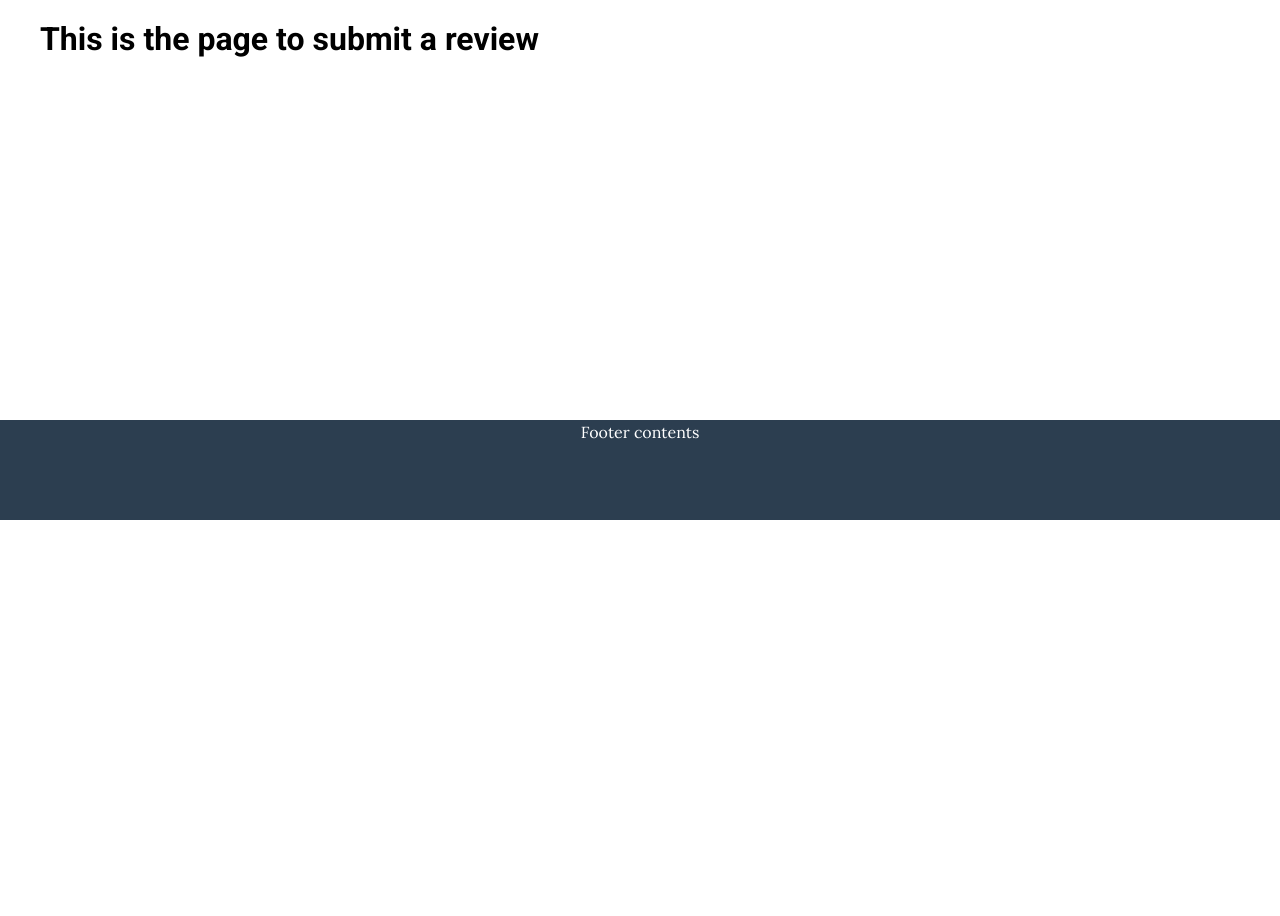
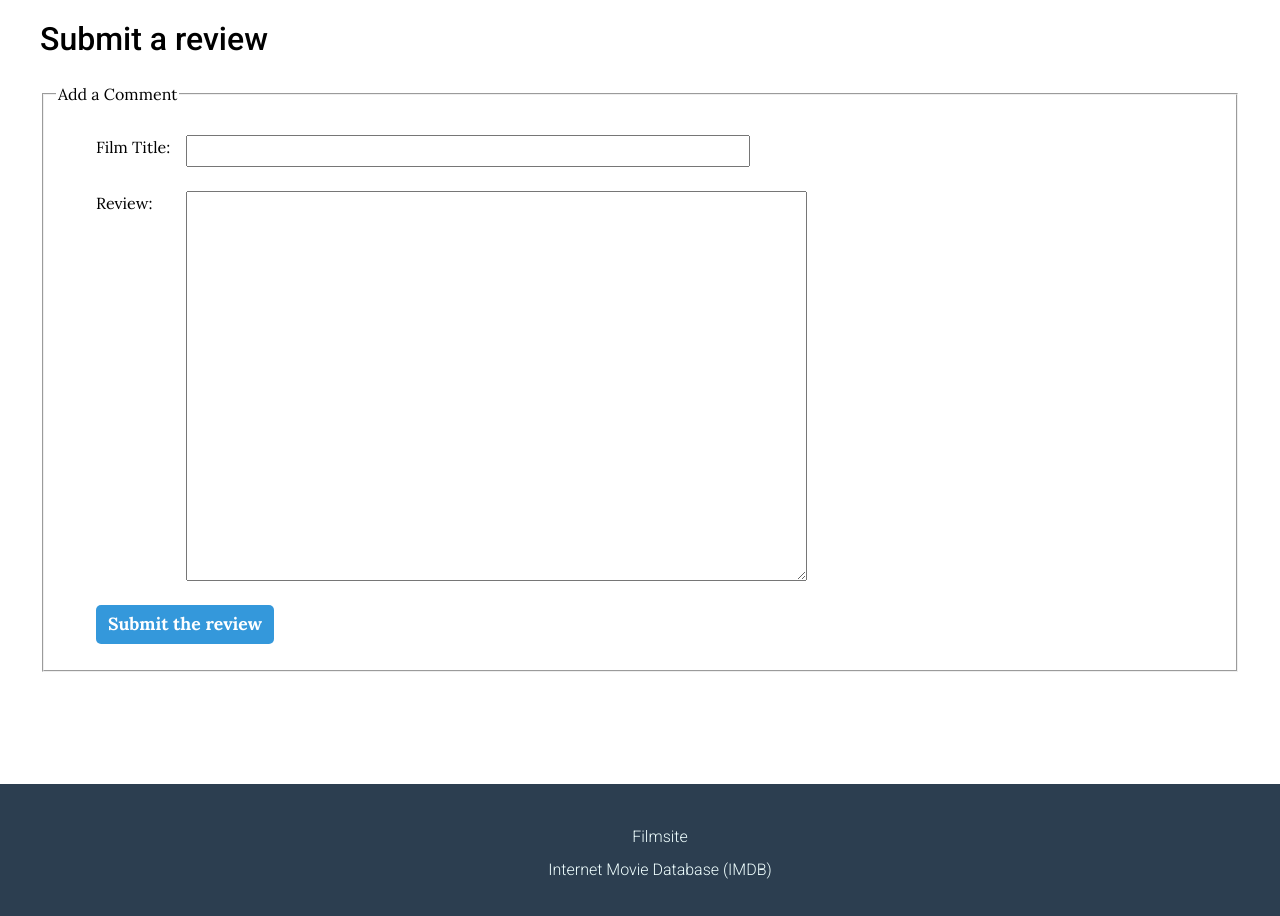
Before and after one commit to Simon-Bertram/fullstack-film-blog, a React (Vite) app in the folder film-blog/: page /new-review in a window 1280 px wide. Shown: the part 280-1196 px from the top of the page. Before the commit the page ends 800 px from the top, so only its background shows below. Built offline with nearby package versions, Linux system fonts and the light colour scheme; no server answers.

Commit message:
Add SubmitReview and Footer contents and styling

```diff
--- a/film-blog/src/components/AddCommentForm.jsx
+++ b/film-blog/src/components/AddCommentForm.jsx
@@ -28,7 +28,7 @@ const AddCommentForm = ({ articleName, onArticleUpdated }) => {
     >
       <fieldset>
         <legend>Add a Comment</legend>
-        {user && <p>You are posting as {user.email}</p>}
+        {user && <p>You are posting as {user.username}</p>}
         <ul>
           <li className="form-group">
             <label htmlFor="name">Name:</label>
--- a/film-blog/src/components/Footer.jsx
+++ b/film-blog/src/components/Footer.jsx
@@ -1,8 +1,25 @@
+import { Link } from "react-router-dom";
+
 const Footer = () => {
   return (
     <footer role="contentinfo">
       <div className="container">
-        <p>Footer contents</p>
+        <ul className="footer-links">
+          <li>
+            <Link
+              to="https://www.filmsite.org/"
+              target="_blank"
+              rel="noopener noreferrer"
+            >Filmsite</Link>
+          </li>
+          <li>
+            <Link
+              to="https://www.imdb.com/"
+              target="_blank"
+              rel="noopener noreferrer"
+            >Internet Movie Database (IMDB)</Link>
+          </li>
+        </ul>
       </div>
     </footer>
   )
--- a/film-blog/src/main.jsx
+++ b/film-blog/src/main.jsx
@@ -11,7 +11,7 @@ import HomePage from './pages/Homepage'
 import AboutPage from './pages/AboutPage'
 import ArticlePage from './pages/ArticlePage'
 import ArticlesListPage from './pages/ArticlesListPage'
-import SubmitReview from './pages/SubmitReview'
+import SubmitReviewPage from './pages/SubmitReviewPage'
 import NotFoundPage from './pages/NotFoundPage'
 import LoginPage from './pages/LoginPage'
 import CreateAccountPage from './pages/CreateAccountPage'
@@ -46,7 +46,7 @@ const router = createBrowserRouter(createRoutesFromElements(
     <Route path="articles/:articleId" element={<ArticlePage />}/>
     <Route path='login' element={<LoginPage />} />
     <Route path='create-account' element={<CreateAccountPage />} />
-    <Route path="new-review" element={<SubmitReview />} />
+    <Route path="new-review" element={<SubmitReviewPage />} />
     <Route path="*" element={<NotFoundPage />} />
   </Route>
 ));
--- a/film-blog/src/pages/SubmitReview.jsx
+++ /dev/null
@@ -1,7 +0,0 @@
-const SubmitReview = () => {
-  return (
-    <h1>This is the page to submit a review</h1>
-  )
-}
-
-export default SubmitReview;
--- /dev/null
+++ b/film-blog/src/pages/SubmitReviewPage.jsx
@@ -0,0 +1,66 @@
+import { useState } from 'react';
+
+const SubmitReview = () => {
+  const [name, setName] = useState('');
+  const [review, setReview] = useState('');
+
+  const addReview = (event) => {
+    event.preventDefault();
+    const formData = {
+      name,
+      review
+    };
+    console.log(formData);
+  }
+
+  const replaceSpacesWithDashes = (string) => {
+    string = string.toLowerCase();
+    console.log(string);
+
+    string = string.replace(" ", "-");
+    console.log(string);
+
+    return string;
+  }
+
+  return (
+    <>
+      <h1>Submit a review</h1>
+      <form
+      className="review-form"
+      action=''
+      method='post'
+      >
+        <fieldset>
+          <legend>Add a Comment</legend>
+          <ul>
+            <li className="form-group">
+              <label htmlFor="name">Film Title:</label>
+              <input
+                type="text"
+                value={name}
+                onChange={event => setName(event.target.value)}
+              />
+            </li>
+            <li className="form-group">
+              <label htmlFor="review-text">Review:</label>
+              <textarea
+                value={review}
+                onChange={setReview}
+                name=""
+                id="review-text"
+                cols="60"
+                rows="16">
+              </textarea>
+            </li>
+            <li>
+              <button type='submit' onClick={addReview}>Submit the review</button>
+            </li>
+          </ul>
+        </fieldset>
+      </form>
+    </>
+  )
+}
+
+export default SubmitReview;
--- a/film-blog/src/styles/base/_base.scss
+++ b/film-blog/src/styles/base/_base.scss
@@ -18,3 +18,7 @@ main {
 li {
   list-style: none;
 }
+
+a {
+  color: c.$primary;
+}
--- a/film-blog/src/styles/base/_typography.scss
+++ b/film-blog/src/styles/base/_typography.scss
@@ -1,4 +1,4 @@
-@import url('https://fonts.googleapis.com/css2?family=Lora:ital,wght@0,400;0,500;0,700;1,400;1,700&family=Roboto:wght@700&display=swap');
+@import url('https://fonts.googleapis.com/css2?family=Lora:ital,wght@0,400;0,500;0,700;1,400;1,700&family=Roboto:ital,wght@0,300;0,400;0,500;1,300;1,400;1,500&display=swap');
 
 $heading-font: 'Roboto', sans-serif;
 $body-font: 'Lora', serif;
--- /dev/null
+++ b/film-blog/src/styles/components/_footer.scss
@@ -0,0 +1,14 @@
+footer {
+  padding: 1.5rem;
+}
+
+.footer-links {
+  a {
+    font-weight: 300;
+    font-size: 1rem;
+    color: azure;
+  }
+  li {
+    margin-bottom: 0.5rem;
+  }
+}
--- a/film-blog/src/styles/components/_forms.scss
+++ b/film-blog/src/styles/components/_forms.scss
@@ -2,7 +2,6 @@
   display: flex;
   flex-wrap: wrap;
   margin: 1.5rem 0;
-  border: 1px dotted gray;
 }
 
 label {
@@ -16,3 +15,15 @@ label {
   width: 750px;
   padding: 1rem;
 }
+
+@media (min-width: 560px) {
+  .form-group input {
+    min-width: 75%;
+  }
+}
+
+@media (min-width: 1000px) {
+  .form-group input {
+    min-width: 50%;
+  }
+}
--- a/film-blog/src/styles/components/_index.scss
+++ b/film-blog/src/styles/components/_index.scss
@@ -6,3 +6,4 @@
 @forward 'articles-list';
 @forward 'comments';
 @forward 'forms';
+@forward 'footer';
```
